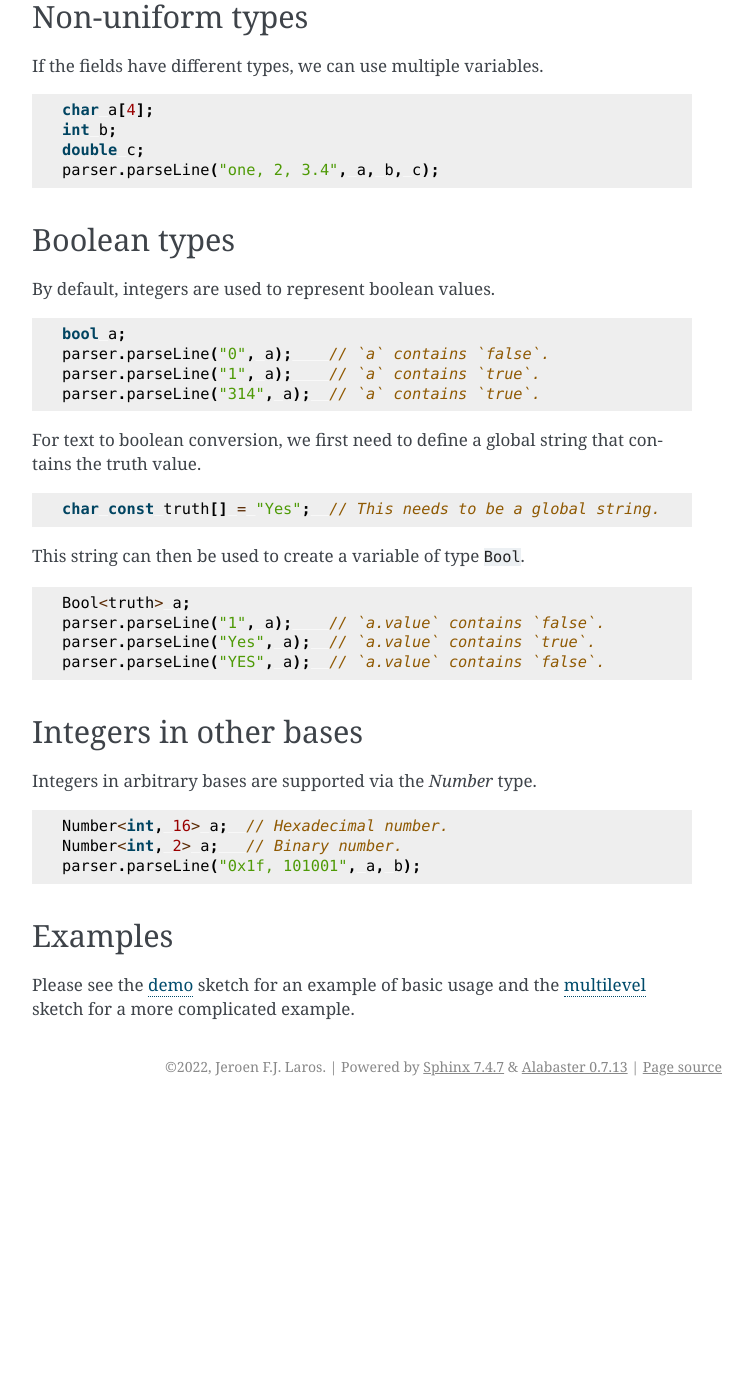
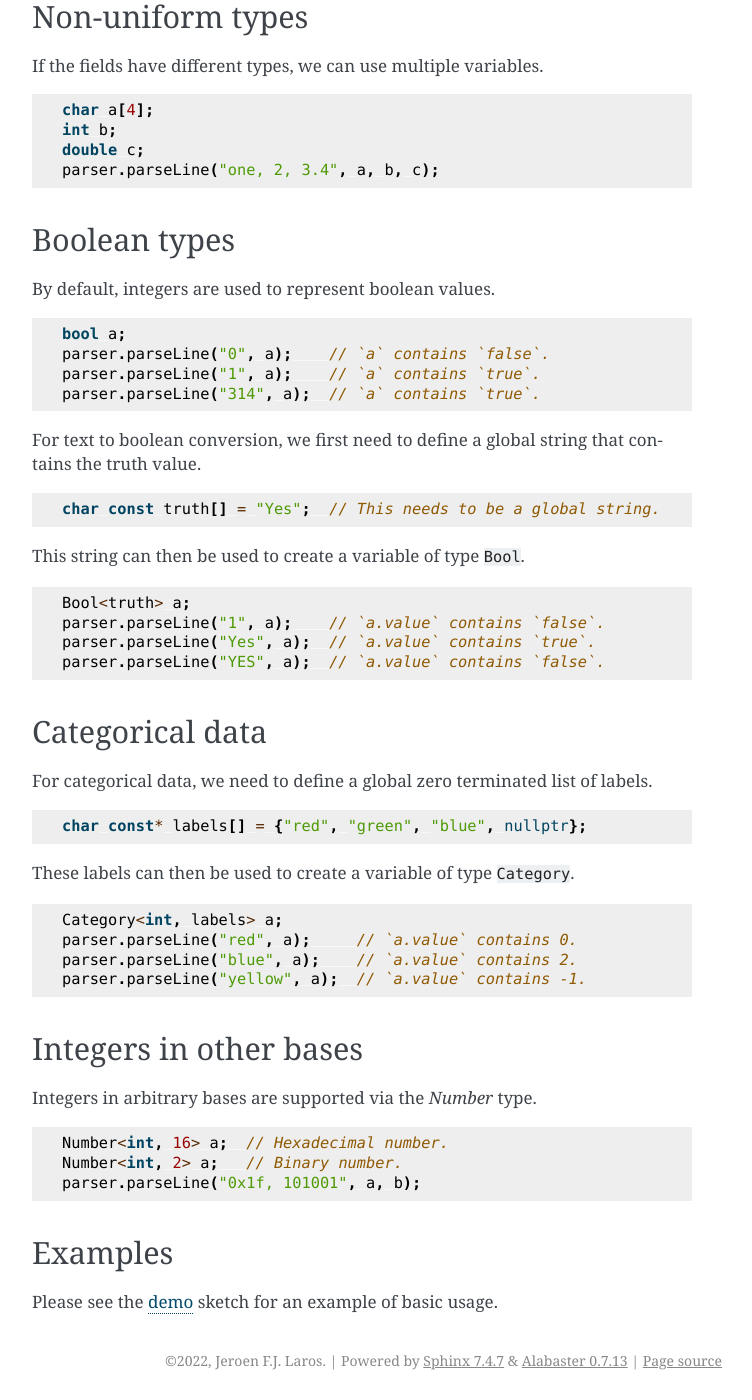
Before and after one commit to jfjlaros/textparser, a Sphinx documentation site: the page built from docs/usage.rst, in a window 1280 px wide and 1400 px high, scrolled down 731 px. Shown: the whole window, without its empty margins (388-1140 px from the left). Built offline with Sphinx 7.4.7, drawn with Linux system fonts in a browser that asks for light colours; before the commit the page ends 1837 px from its top, so only the background shows below that.

Commit message:
Added support for categorical data.

```diff
--- a/docs/usage.rst
+++ b/docs/usage.rst
@@ -80,6 +80,26 @@ This string can then be used to create a variable of type ``Bool``.
     parser.parseLine("YES", a);  // `a.value` contains `false`.
 
 
+Categorical data
+----------------
+
+For categorical data, we need to define a global zero terminated list of
+labels.
+
+.. code-block:: cpp
+
+    char const* labels[] = {"red", "green", "blue", nullptr};
+
+These labels can then be used to create a variable of type ``Category``.
+
+.. code-block:: cpp
+
+    Category<int, labels> a;
+    parser.parseLine("red", a);     // `a.value` contains 0.
+    parser.parseLine("blue", a);    // `a.value` contains 2.
+    parser.parseLine("yellow", a);  // `a.value` contains -1.
+
+
 Integers in other bases
 -----------------------
 
@@ -95,9 +115,7 @@ Integers in arbitrary bases are supported via the `Number` type.
 Examples
 --------
 
-Please see the demo_ sketch for an example of basic usage and the multilevel_
-sketch for a more complicated example.
+Please see the demo_ sketch for an example of basic usage.
 
 
 .. _demo: https://github.com/jfjlaros/textparser/blob/master/examples/demo/demo.ino
-.. _multilevel: https://github.com/jfjlaros/textparser/blob/master/examples/multilevel/multilevel.ino
```
Also changed, not shown: README.rst (+5 -5 lines), docs/api.rst (+15 -2 lines), docs/introduction.rst (line endings or trailing spaces), 6 other files.
